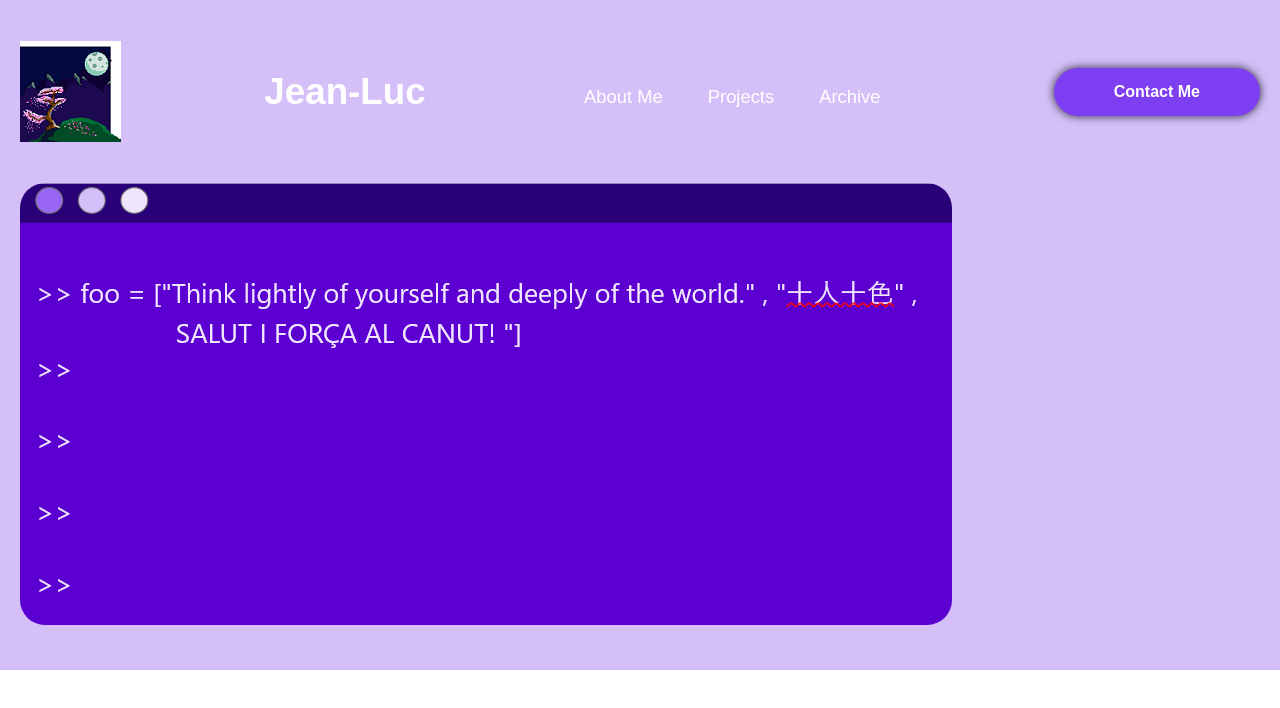
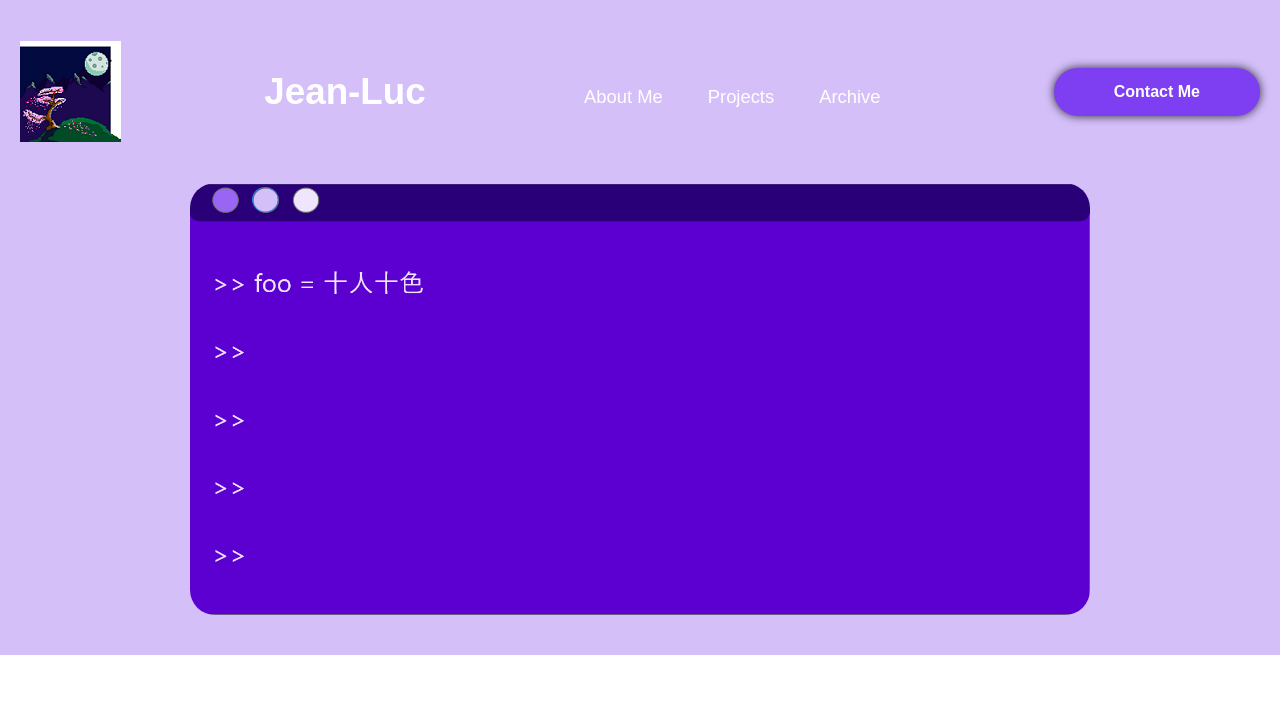
Before and after one commit to jlputter/LandingPage, a React (Create React App) app in the folder portfolio/portfolio_fe/: page / in a window 1280 px wide. Shown: the top 708 px of the page. Built offline with nearby package versions, Linux system fonts and the light colour scheme.

Commit message:
tweaking with overflow

```diff
--- a/portfolio/portfolio_fe/src/components/Header.jsx
+++ b/portfolio/portfolio_fe/src/components/Header.jsx
@@ -16,8 +16,11 @@ export default function Header() {
                 </ul>
                 <Button>Contact Me</Button>
             </Nav>
-            <ConsoleIMG src='./images/terminal.png' alt=''/>
             </Container>
+            <Container>
+                <ConsoleIMG src='./images/terminal.png' alt=''/>
+            </Container>
+
         </StyledHeader>
     )
 }
--- a/portfolio/portfolio_fe/src/components/styles/Button.styled.jsx
+++ b/portfolio/portfolio_fe/src/components/styles/Button.styled.jsx
@@ -14,7 +14,7 @@ export const Button = styled.button`
 
     &:hover{
         opacity: 0.9;
-        transform: scale(1.02);
+        transform: scale(.98);
         transition: ease-out;
 
     }
--- a/portfolio/portfolio_fe/src/components/styles/Container.styled.jsx
+++ b/portfolio/portfolio_fe/src/components/styles/Container.styled.jsx
@@ -1,9 +1,10 @@
 import styled from "styled-components"
 
 export const Container = styled.div `
-    width: 1350px;
+    width: 1500px;
     max-width: 100%;
     padding: 0 20px;
     margin: 0 auto;
     align-items: center;
+    overflow: visible;
 `
--- a/portfolio/portfolio_fe/src/components/styles/Header.styled.jsx
+++ b/portfolio/portfolio_fe/src/components/styles/Header.styled.jsx
@@ -4,7 +4,7 @@ export const StyledHeader = styled.header`
     background-color: ${({theme}) => theme.colors.header};
     padding: 40px 0;
     margin: 0 auto;
-    align-items: center;
+
 
 `
 
@@ -63,7 +63,13 @@ export const Name = styled.h1`
 `
 
 export const ConsoleIMG  = styled.img`
+        display: flex;
+        align-items: center;
         border-radius: 25px;
-
+        object-fit: contain;
+        max-width: 900px;
+        max-height: 600px;
+        margin-left: auto;
+        margin-right: auto;
 
 `
```
Also changed, not shown: portfolio/portfolio_fe/public/images/terminal.png.
